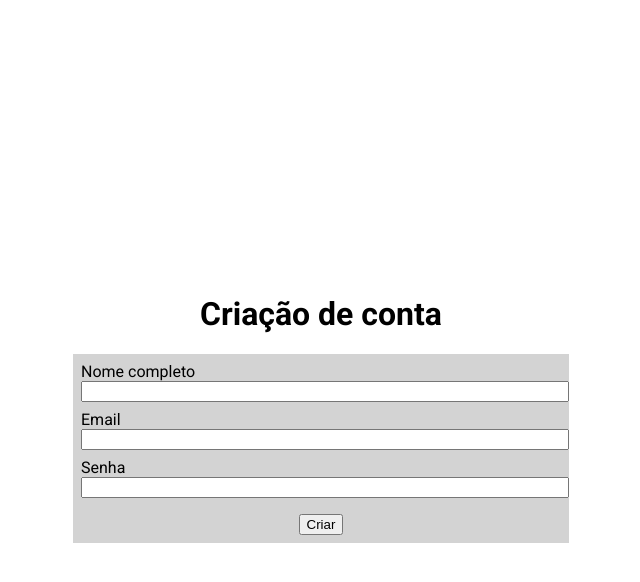
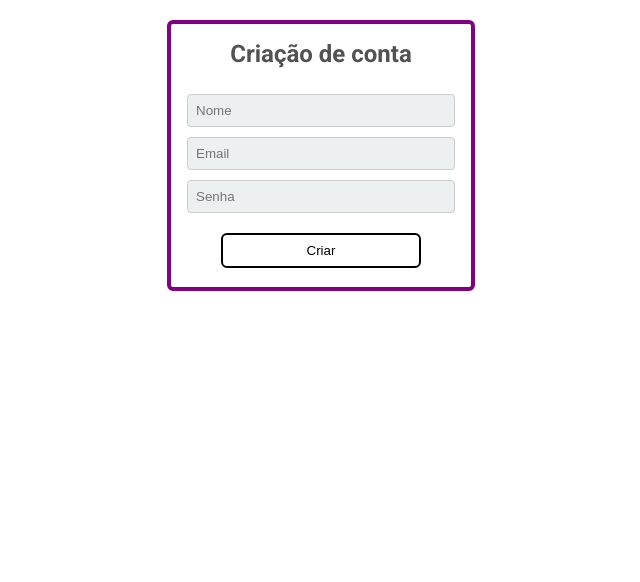
Before and after one commit to LuisOw/web-tracker, a React (Create React App) app: page / in a window 1280 px wide. Shown: the top 582 px of the page, without its empty margins (319-959 px from the left). Built offline with nearby package versions, Linux system fonts and the light colour scheme.

Commit message:
Update css

```diff
--- a/src/App.css
+++ b/src/App.css
@@ -13,6 +13,8 @@
     max-width: 960px;
     min-width: 560px;
     text-align: center;
+    margin-bottom: 15px;
+    margin-top: 15px;
   }
 
 .table td, .table th {
@@ -38,11 +40,12 @@
     justify-content: space-evenly;
 }
 
-.button_edit, .button_delete {
+.button {
+    margin: 2px;
     background: none;
     border: 2px solid black;
     border-radius: 6px;
-    width: 80px;
+    min-width: 80px;
     padding: 4px;
     transition: background-color .2s;
 }
@@ -53,29 +56,10 @@
     border-color: orange;
 }
 
-.button_delete {
-    margin-left: 2px;
-    background: none;
-    border: 2px solid black;
-    border-radius: 6px;
-    width: 80px;
-    padding: 4px;
-    transition: background-color .2s;
-}
-
 .button_delete:hover {
     background-color: red;
     color: white;
     border-color: red;
-}
-
-.button_view {
-    margin-left: 2px;
-    background: none;
-    border: 2px solid black;
-    border-radius: 6px;
-    padding: 4px;
-    transition: background-color .2s;
 }
 
 .button_view:hover {
@@ -84,16 +68,6 @@
     border-color: purple;
 }
 
-.button_add {
-    margin-left: 2px;
-    background: none;
-    border: 2px solid black;
-    border-radius: 6px;
-    padding: 8px;
-    width: 200px;
-    transition: background-color .2s;
-}
-
 .button_add:hover {
     background-color: green;
     color: white;
--- a/src/components/alternatives/AlternativesItem.jsx
+++ b/src/components/alternatives/AlternativesItem.jsx
@@ -18,18 +18,19 @@ function AlternativesItem(props) {
       <td>{props.text}</td>
       <td>{props.value}</td>
       <td>
+        <div className="flex-container">
           <button
-          className="button_edit"
+            className="button button_edit"
             onClick={() => {
               handleEdit(props.id, props.type, props.text, props.value);
             }}
           >
             Editar
           </button>
-        <button className="button_delete" onClick={localDelete}>
-          {" "}
+          <button className="button button_delete" onClick={localDelete}>
             Excluir
           </button>
+        </div>
       </td>
     </tr>
   );
--- a/src/components/alternatives/AlternativesList.jsx
+++ b/src/components/alternatives/AlternativesList.jsx
@@ -126,7 +126,7 @@ function AlternativesList(props) {
     if (!newAlternativeView) {
       return (
         <button
-          className="button_add"
+          className="button button_add"
           onClick={() => {
             setNewAlternativeView(true);
             setEditAlternativeView(false);
--- a/src/components/questionnaires/QuestionnairesItem.jsx
+++ b/src/components/questionnaires/QuestionnairesItem.jsx
@@ -20,7 +20,7 @@ function QuestionnairesItem(props) {
         <td>{JSON.stringify(props.public)}</td>
         <td>
           <button
-            className="button_view"
+            className="button button_view"
             onClick={() => props.navigate(props.id)}
           >
             Exibit questões
@@ -29,12 +29,12 @@ function QuestionnairesItem(props) {
         <td>
           <div className="flex-container">
             <button
-              className="button_edit"
+              className="button button_edit"
               onClick={() => handleEdit(props.id, props.title, props.public)}
             >
               Editar
             </button>
-            <button className="button_delete" onClick={localDelete}>
+            <button className="button button_delete" onClick={localDelete}>
               Excluir
             </button>
           </div>
--- a/src/components/questionnaires/QuestionnairesList.jsx
+++ b/src/components/questionnaires/QuestionnairesList.jsx
@@ -105,7 +105,7 @@ function QuestionnairesList(props) {
     if (!newQuestionnaireView) {
       return (
         <button
-          className="button_add"
+          className="button button_add"
           onClick={() => {
             setNewQuestionnaireView(true);
             setEditQuestionnaireView(false);
@@ -125,7 +125,7 @@ function QuestionnairesList(props) {
         <tbody>
           <tr>
             <th>Título</th>
-            <th>Público</th>
+            <th>Visibilidade</th>
             <th>Questões</th>
             <th>Ações</th>
           </tr>
--- a/src/components/questions/QuestionsItem.jsx
+++ b/src/components/questions/QuestionsItem.jsx
@@ -21,22 +21,24 @@ function QuestionItem(props) {
         <td>{props.order}</td>
         <td>
           <button
-            className="button_view"
+            className="button button_view"
             onClick={() => props.navigate(props.id)}
           >
             Exibir alternativas
           </button>
         </td>
         <td>
+          <div className="flex-container">
             <button
-            className="button_edit"
+              className="button button_edit"
               onClick={() => handleEdit(props.id, props.query, props.order)}
             >
               Editar
             </button>
-          <button className="button_delete" onClick={localDelete}>
+            <button className="button button_delete" onClick={localDelete}>
               Excluir
             </button>
+          </div>
         </td>
       </tr>
     </>
--- a/src/components/questions/QuestionsList.jsx
+++ b/src/components/questions/QuestionsList.jsx
@@ -111,7 +111,7 @@ function QuestionsList(props) {
     if (!newQuestionView) {
       return (
         <button
-          className="button_add"
+          className="button button_add"
           onClick={() => {
             setNewQuestionView(true);
             setEditQuestionView(false);
--- a/src/components/researches/ResearchItem.jsx
+++ b/src/components/researches/ResearchItem.jsx
@@ -17,7 +17,7 @@ function ResearchesItem(props) {
       <td>{props.title}</td>
       <td>
         <button
-          className="button_view"
+          className="button button_view"
           onClick={() => props.showModulesHandler()}
         >
           Exibir módulos ativos
@@ -25,7 +25,7 @@ function ResearchesItem(props) {
       </td>
       <td>
         <button
-          className="button_view"
+          className="button button_view"
           onClick={() => {
             props.navigate(props.id);
           }}
@@ -36,12 +36,12 @@ function ResearchesItem(props) {
       <td>
         <div className="flex-container">
           <button
-            className="button_edit"
+            className="button button_edit"
             onClick={() => handleEdit(props.id, props.title)}
           >
             Editar
           </button>
-          <button className="button_delete" onClick={localDelete}>
+          <button className="button button_delete" onClick={localDelete}>
             Excluir
           </button>
         </div>
--- a/src/components/researches/ResearchList.jsx
+++ b/src/components/researches/ResearchList.jsx
@@ -70,7 +70,7 @@ function ResearchesList(props) {
     if (!newRresearchView) {
       return (
         <button
-          className="button_add"
+          className="button button_add"
           onClick={() => {
             setNewResearchView(true);
             setEditResearchView(false);
--- a/src/pages/authPages/AuthPages.css
+++ b/src/pages/authPages/AuthPages.css
@@ -30,3 +30,49 @@
     text-align: center;
     margin-top: 0.5rem;
 }
+
+body{
+    width:100%;
+    text-align:center;
+    margin: 20px 0px 20px 0px;
+  }
+
+
+h1{
+    font-size:1.5em;
+    color:#525252;
+  }
+
+.box{
+    background:white;
+    width:300px;
+    border-radius:6px;
+    margin: 0 auto 0 auto;
+    border: purple 4px solid;
+  }
+
+.credentials{
+    background:#ecf0f1;
+    border: #ccc 1px solid;
+    padding: 8px;
+    width:250px;
+    margin-top:10px;
+    border-radius:4px;
+  }
+
+.btn{
+    background: none;
+    border: 2px solid black;
+    border-radius: 6px;
+    padding: 8px;
+    width: 200px;
+    transition: background-color .2s;
+
+    margin-top:20px;
+  }
+
+.btn:hover{
+    background-color: purple;
+    color: white;
+    border-color: purple;
+  }
--- a/src/pages/authPages/LoginPage/LoginPage.jsx
+++ b/src/pages/authPages/LoginPage/LoginPage.jsx
@@ -21,26 +21,30 @@ const LoginPage = () => {
   };
 
   return (
-    <div id="login">
-      <h1 className="title">Login do sistema</h1>
+    <div className="box">
+      <h1>Login do sistema</h1>
       <form className="form" onSubmit={submitHandler}>
-        <div className="field">
-          <label htmlFor="email">Email</label>
-          <input type="email" name="email" id="email" ref={emailInputRef} />
-        </div>
-        <div className="field">
-          <label htmlFor="password">Senha</label>
         <input
+          className="credentials"
+          type="email"
+          name="email"
+          id="email"
+          placeholder="Email"
+          ref={emailInputRef}
+        />
+        <input
+          className="credentials"
           type="password"
           name="password"
           id="password"
+          placeholder="Senha"
           ref={passwordInputRef}
         />
-        </div>
-        <div className="actions">
-          <button type="submit">Entrar</button>
-        </div>
+        <button className="btn" type="submit">
+          Entrar
+        </button>
       </form>
+      <br />
     </div>
   );
 };
--- a/src/pages/authPages/signinPage/SigninPage.jsx
+++ b/src/pages/authPages/signinPage/SigninPage.jsx
@@ -23,30 +23,38 @@ const SigninPage = () => {
   };
 
   return (
-    <div id="login">
-      <h1 className="title">Criação de conta</h1>
+    <div className="box">
+      <h1>Criação de conta</h1>
       <form className="form" onSubmit={submitHandler}>
-        <div className="field">
-          <label htmlFor="text">Nome completo</label>
-          <input type="text" name="name" id="name" ref={nameInputRef} />
-        </div>
-        <div className="field">
-          <label htmlFor="email">Email</label>
-          <input type="email" name="email" id="email" ref={usernameInputRef} />
-        </div>
-        <div className="field">
-          <label htmlFor="password">Senha</label>
         <input
+          className="credentials"
+          type="text"
+          name="name"
+          id="name"
+          placeholder="Nome"
+          ref={nameInputRef}
+        />
+        <input
+          className="credentials"
+          type="email"
+          name="email"
+          id="email"
+          placeholder="Email"
+          ref={usernameInputRef}
+        />
+        <input
+          className="credentials"
           type="password"
           name="password"
           id="password"
+          placeholder="Senha"
           ref={passwordInputRef}
         />
-        </div>
-        <div className="actions">
-          <button type="submit">Criar</button>
-        </div>
+        <button className="btn" type="submit">
+          Criar
+        </button>
       </form>
+      <br />
     </div>
   );
 };
```
Lines whose indentation alone changed are shown as unchanged.
